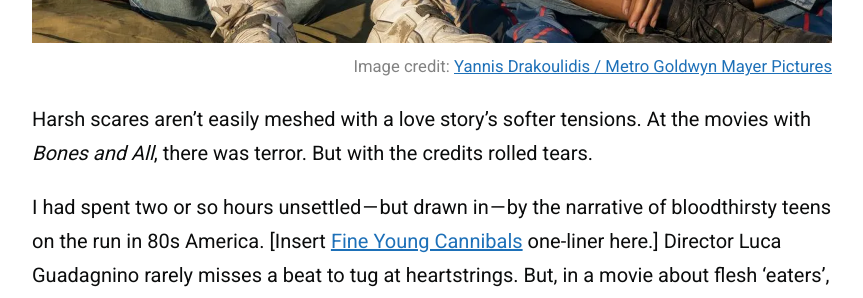
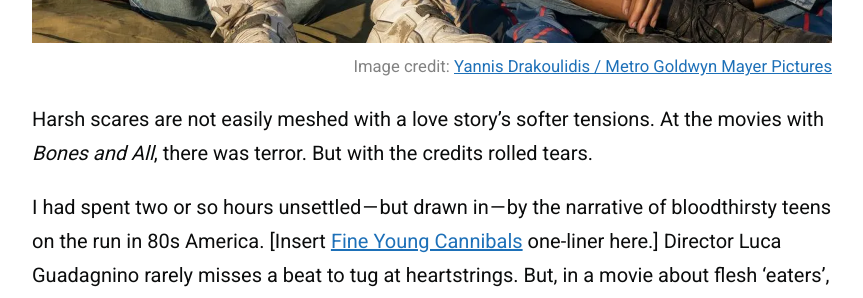
Before and after one commit to zoeurl/zoedowney.github.io, a Jekyll site: the page built from _posts/2023-08-07-bones-and-all.md, in a window 1280 px wide and 900 px high, scrolled down 619 px. Shown: the part 153-451 px from the top of the window, without its empty margins (208-1071 px from the left). Built offline with Jekyll 4.4.1, drawn with Linux system fonts in a browser that asks for light colours.

Commit message:
Update 2023-08-07-bones-and-all.md

```diff
--- a/_posts/2023-08-07-bones-and-all.md
+++ b/_posts/2023-08-07-bones-and-all.md
@@ -8,7 +8,7 @@ image-credit: <a href="https://www.elle.com/culture/movies-tv/a42045495/bones-an
 image-alt-text: "From left to right: Lee and Maren sitting in a vast field under a bright, blue sky"
 ---
 
-Harsh scares aren’t easily meshed with a love story’s softer tensions. At the movies with _Bones and All_, there was terror. But with the credits rolled tears.
+Harsh scares are not easily meshed with a love story’s softer tensions. At the movies with _Bones and All_, there was terror. But with the credits rolled tears.
 
 I had spent two or so hours unsettled — but drawn in — by the narrative of bloodthirsty teens on the run in 80s America. [Insert [Fine Young Cannibals](https://en.wikipedia.org/wiki/The_Raw_%26_the_Cooked_%28album%29) one-liner here.] Director Luca Guadagnino rarely misses a beat to tug at heartstrings. But, in a movie about flesh ‘eaters’, I had expected the atmosphere to align with his 2018 reimagining of _Suspiria_ over _Call Me By Your Name_ — despite the Timothée Chalamet appearance. In the Venn diagram of Guadagnino screenplays, _Bones and All_ feels like an odd-couple marriage of the two.
 
```
